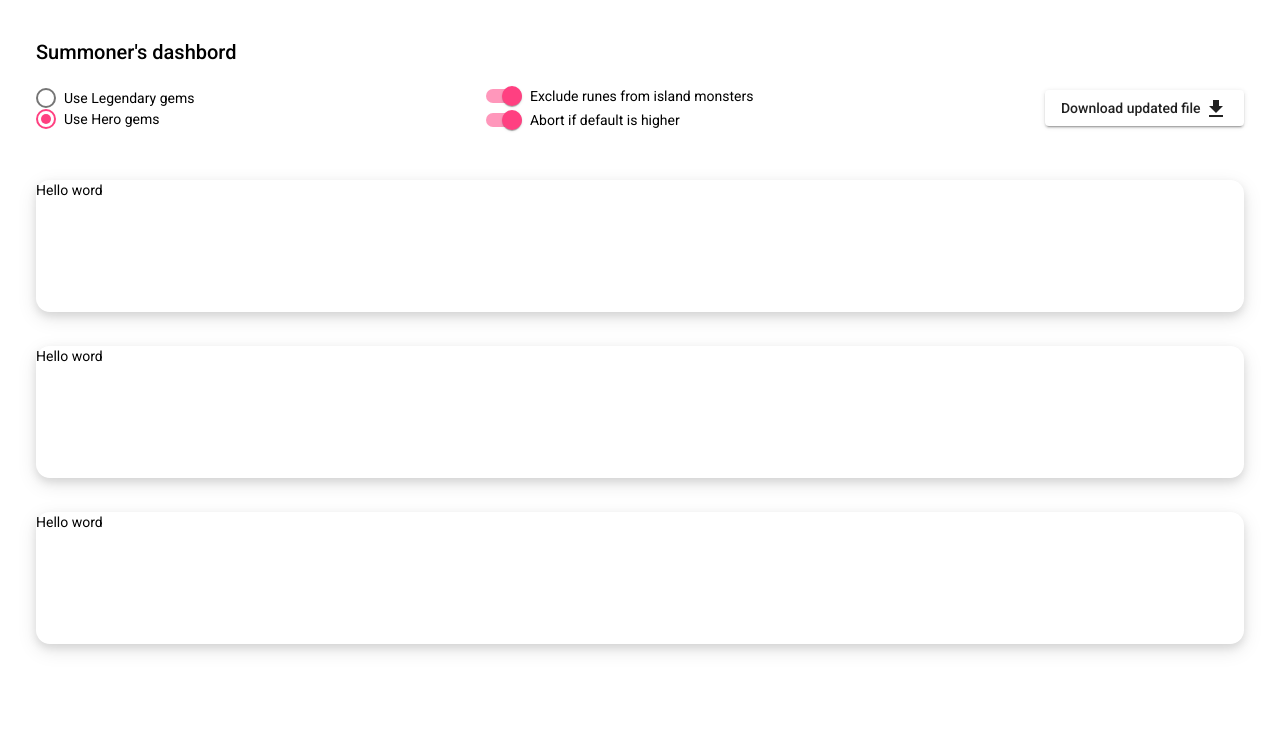
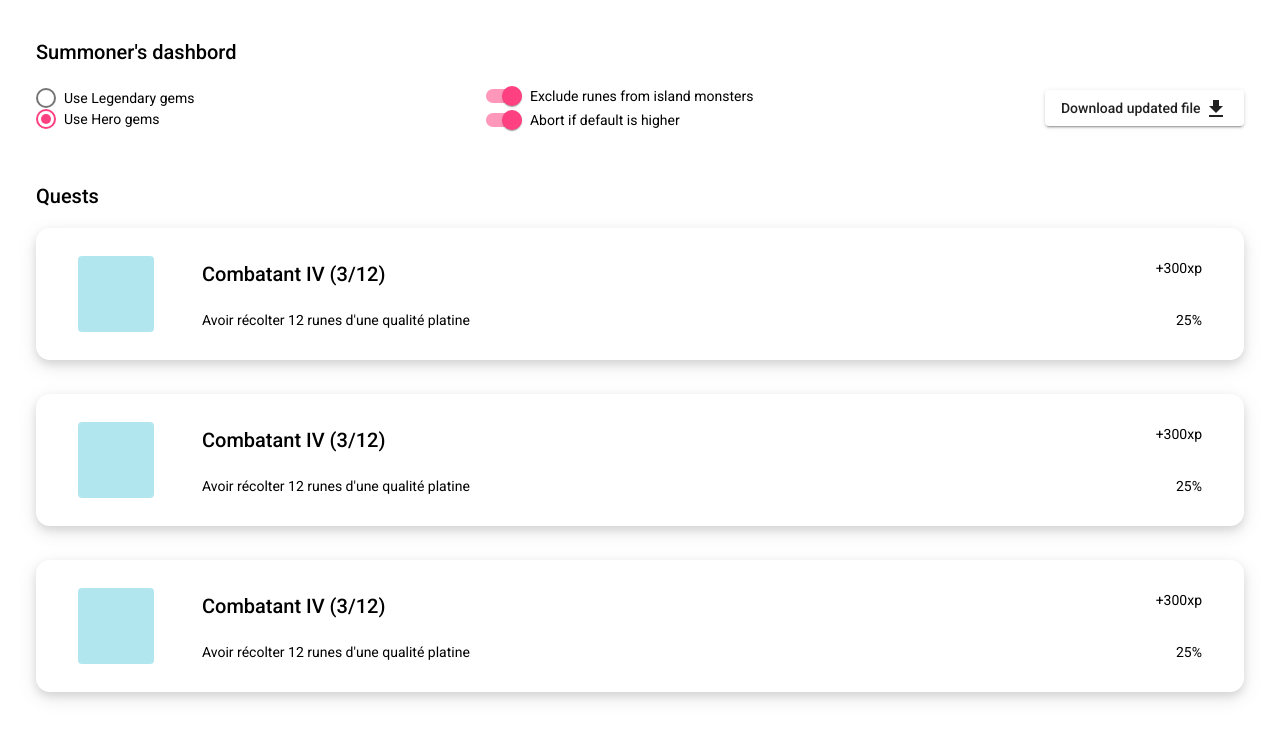
Before and after one commit to n-tardieu/oh-my-runes, an Angular app: page /dashboard in a window 1280 px wide. Shown: the top 740 px of the page. Built offline with nearby package versions, Linux system fonts and the light colour scheme.

Commit message:
feat(mission-card): add style

```diff
--- a/src/app/components/dashboard/dashboard.component.html
+++ b/src/app/components/dashboard/dashboard.component.html
@@ -27,6 +27,7 @@
             </div>
         </div>
         <div class="container-content-cards">
+            <h2>Quests</h2>
             <app-missions-list></app-missions-list>
         </div>
     </div>
--- a/src/app/components/mission/mission-card/mission-card.component.html
+++ b/src/app/components/mission/mission-card/mission-card.component.html
@@ -1,5 +1,21 @@
 <div class="container">
     <div class="container-content">
-        Hello word
+        <div class="container-content-rune">
+            <div class="container-content-rune-background"></div>
+            <div class="container-content-rune-img"></div>
+        </div>
+        <div class="container-content-mission">
+
+            <div class="container-content-mission-section1">
+                <div class="container-content-mission-section1-title"><h2>Combatant IV (3/12)</h2></div>
+                <div class="container-content-mission-section1-progression"> +300xp</div>
+            </div>
+            <div class="container-content-mission-section2">
+                <div class="container-content-mission-section2-description">
+                    Avoir récolter 12 runes d'une qualité platine
+                </div>
+                <div class="container-content-mission-section2-percentage">25%</div>
+            </div>
+        </div>
     </div>
 </div>
--- a/src/app/components/mission/mission-card/mission-card.component.scss
+++ b/src/app/components/mission/mission-card/mission-card.component.scss
@@ -6,8 +6,42 @@
     border-radius: 14px;
     margin-bottom: 34px;
     box-shadow: 0 4px 8px 0 rgb(0 0 0 / 10%), 0 6px 20px 0 rgb(0 0 0 / 10%);
+    display: flex;
+    align-items: center;
 }
 
 .container:hover {
     box-shadow: 0 0 6px rgb(134, 35, 255);
 }
+
+.container-content {
+    display: flex;
+    width: 100%;
+    padding: 42px;
+}
+
+.container-content-rune-background {
+    background-color: $pacific;
+    border-radius: 4px;
+    opacity: 0.3;
+    width: 76px;
+    height: 76px;
+}
+
+.container-content-mission {
+    width: 100%;
+    margin-left: 48px;
+    display: flex;
+    flex-direction: column;
+    justify-content: space-around;
+}
+
+.container-content-mission-section1 {
+    display: flex;
+    justify-content: space-between;
+}
+
+.container-content-mission-section2 {
+    display: flex;
+    justify-content: space-between;
+}
```
